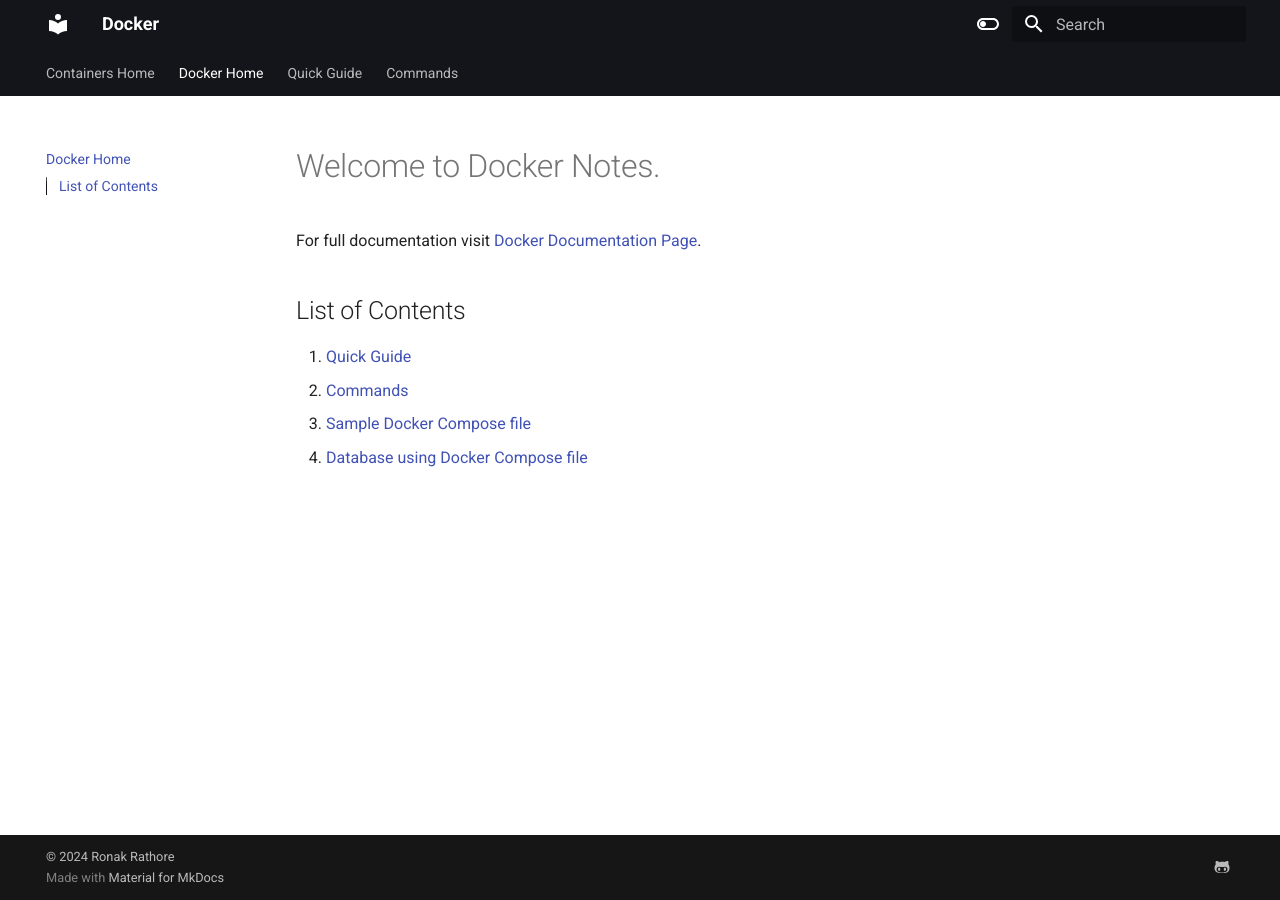
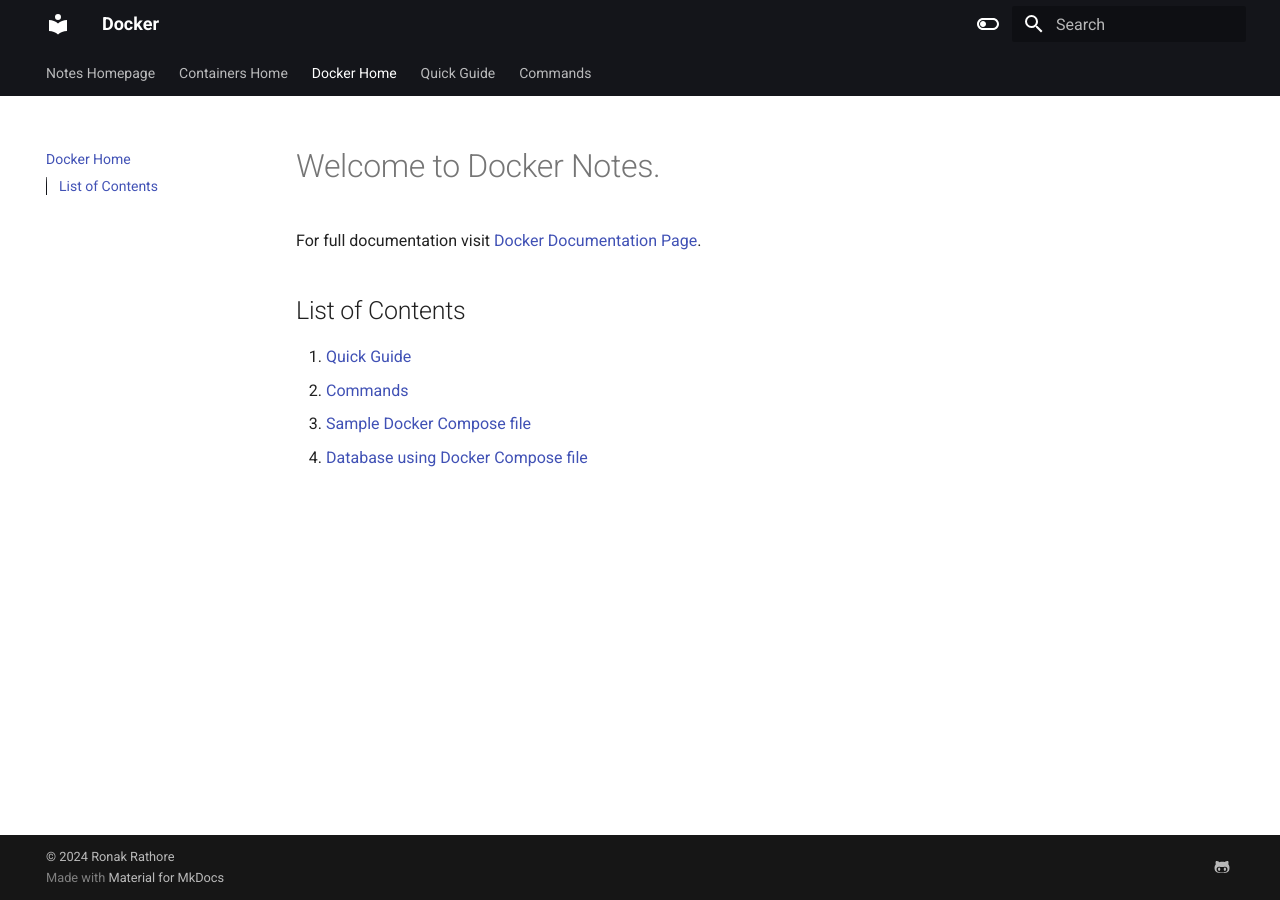
Before and after one commit to ronakr14/Docker, an MkDocs documentation site: the page built from docs/index.md, in a window 1280 px wide. Built offline with MkDocs 1.6.1 and Material for MkDocs 9.7.7, drawn with Linux system fonts in a browser that asks for light colours.

Commit message:
linked with containers

```diff
--- a/mkdocs.yml
+++ b/mkdocs.yml
@@ -31,6 +31,7 @@
   - mkdocstrings
 
 nav:
+  - Notes Homepage: https://ronakr14.github.io/Collectives/
   - Containers Home: https://ronakr14.github.io/Containers/
   - Docker Home: index.md
   - Quick Guide: quick_guide.md
```
